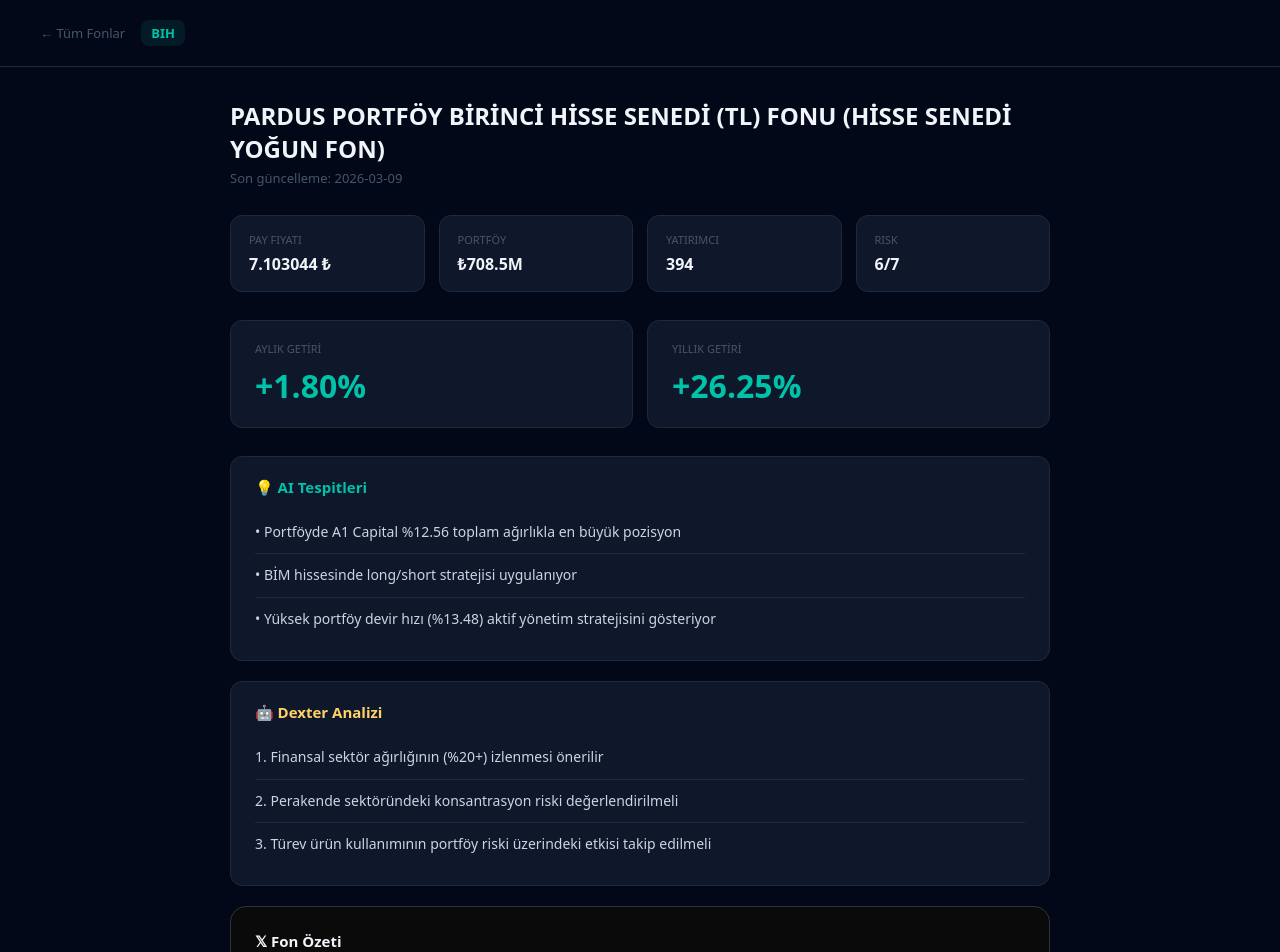
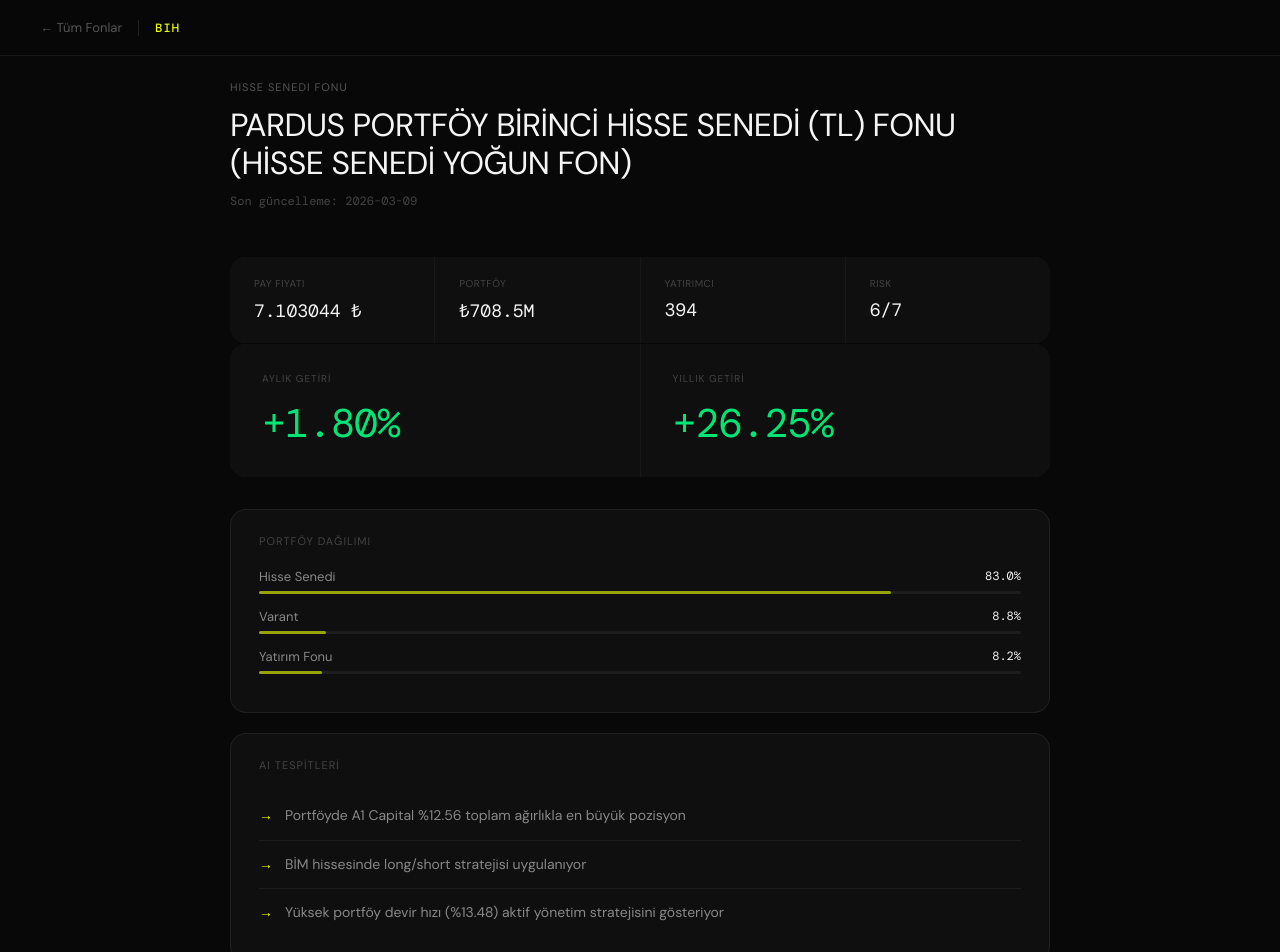
Before and after one commit to novmber/fonar-web, a Next.js app: page /fon/bih in a window 1280 px wide. Shown: the top 952 px of the page. Built offline with nearby package versions, Linux system fonts and the light colour scheme.

Commit message:
redesign: detay sayfası + filtreleme + yeni hero

```diff
--- a/app/fon/[code]/page.tsx
+++ b/app/fon/[code]/page.tsx
@@ -1,84 +1,125 @@
 import fundsData from '../../../public/funds.json'
 
 export function generateStaticParams() {
-  return (fundsData as any[])
-    .filter((f: any) => f.code)
-    .map((f: any) => ({ code: f.code.toLowerCase() }))
+  return (fundsData as any[]).filter((f: any) => f.code).map((f: any) => ({ code: f.code.toLowerCase() }))
+}
+
+function fmt(v: number) {
+  if (v >= 1e9) return `₺${(v/1e9).toFixed(2)}B`
+  if (v >= 1e6) return `₺${(v/1e6).toFixed(1)}M`
+  return `₺${v.toFixed(0)}`
 }
 
 export default async function FundPage({ params }: { params: Promise<{ code: string }> }) {
   const { code } = await params
-  const fund = (fundsData as any[]).find((f: any) => f.code?.toLowerCase() === code?.toLowerCase())
-  if (!fund) return <div style={{ color: '#f1f5f9', padding: 40 }}>Fon bulunamadı.</div>
+  const fund = (fundsData as any[]).find((f: any) => f.code?.toLowerCase() === code.toLowerCase())
+  if (!fund) return <div style={{ color: '#f5f5f5', padding: 40 }}>Fon bulunamadı.</div>
 
   return (
-    <main style={{ minHeight: '100vh', background: '#020817', color: '#f1f5f9', fontFamily: 'system-ui, sans-serif' }}>
-      <header style={{ borderBottom: '1px solid #1e293b', padding: '20px 40px', display: 'flex', alignItems: 'center', gap: 16 }}>
-        <a href="/" style={{ color: '#475569', textDecoration: 'none', fontSize: 13 }}>← Tüm Fonlar</a>
-        <span style={{ background: 'rgba(0,194,168,0.1)', color: '#00C2A8', fontSize: 13, fontWeight: 700, padding: '4px 10px', borderRadius: 8 }}>{fund.code}</span>
-      </header>
+    <main style={{ minHeight: '100vh', background: '#080808', color: '#f5f5f5', fontFamily: 'DM Sans, sans-serif' }}>
 
-      <div style={{ padding: '32px 40px', maxWidth: 900, margin: '0 auto' }}>
-        <h1 style={{ fontSize: 24, fontWeight: 800, marginBottom: 4 }}>{fund.name}</h1>
-        <p style={{ color: '#475569', fontSize: 13, marginBottom: 28 }}>Son güncelleme: {fund.latestDate}</p>
+      {/* NAV */}
+      <nav style={{ position: 'fixed', top: 0, left: 0, right: 0, zIndex: 100, borderBottom: '1px solid rgba(255,255,255,0.07)', background: 'rgba(8,8,8,0.9)', backdropFilter: 'blur(20px)', padding: '0 40px', height: 56, display: 'flex', alignItems: 'center', gap: 16 }}>
+        <a href="/" style={{ fontSize: 13, color: '#555', textDecoration: 'none', display: 'flex', alignItems: 'center', gap: 6 }}>← Tüm Fonlar</a>
+        <div style={{ width: 1, height: 16, background: 'rgba(255,255,255,0.1)' }} />
+        <span style={{ fontFamily: 'DM Mono, monospace', fontSize: 12, color: '#e8ff00', letterSpacing: 1, fontWeight: 500 }}>{fund.code}</span>
+      </nav>
 
-        <div style={{ display: 'grid', gridTemplateColumns: 'repeat(4, 1fr)', gap: 14, marginBottom: 28 }}>
+      <div style={{ paddingTop: 80, maxWidth: 900, margin: '0 auto', padding: '80px 40px 60px' }}>
+
+        {/* HEADER */}
+        <div style={{ marginBottom: 48 }}>
+          {fund.fundType && <div style={{ fontSize: 11, color: '#555', letterSpacing: 1, marginBottom: 12 }}>{fund.fundType.toUpperCase()}</div>}
+          <h1 style={{ fontSize: 'clamp(20px, 3vw, 32px)', fontWeight: 400, lineHeight: 1.2, letterSpacing: -0.5, marginBottom: 10 }}>{fund.name}</h1>
+          <div style={{ fontSize: 12, color: '#444', fontFamily: 'DM Mono, monospace' }}>Son güncelleme: {fund.latestDate}</div>
+        </div>
+
+        {/* TEMEL BİLGİLER */}
+        <div style={{ display: 'grid', gridTemplateColumns: 'repeat(4, 1fr)', gap: 1, background: 'rgba(255,255,255,0.07)', borderRadius: 16, overflow: 'hidden', marginBottom: 1 }}>
           {[
             { label: 'Pay Fiyatı', value: `${fund.unitPrice?.toFixed(6)} ₺` },
-            { label: 'Portföy', value: fund.totalValue >= 1e9 ? `₺${(fund.totalValue/1e9).toFixed(2)}B` : `₺${(fund.totalValue/1e6).toFixed(1)}M` },
-            { label: 'Yatırımcı', value: fund.participantCount?.toLocaleString('tr-TR') },
+            { label: 'Portföy', value: fund.totalValue ? fmt(fund.totalValue) : '—' },
+            { label: 'Yatırımcı', value: fund.participantCount?.toLocaleString('tr-TR') || '—' },
             { label: 'Risk', value: fund.riskScore ? `${fund.riskScore}/7` : '—' },
           ].map(item => (
-            <div key={item.label} style={{ background: '#0f172a', border: '1px solid #1e293b', borderRadius: 12, padding: '16px 18px' }}>
-              <div style={{ color: '#475569', fontSize: 11, marginBottom: 6 }}>{item.label.toUpperCase()}</div>
-              <div style={{ fontWeight: 700, fontSize: 16 }}>{item.value}</div>
+            <div key={item.label} style={{ background: '#0f0f0f', padding: '20px 24px' }}>
+              <div style={{ fontSize: 10, color: '#444', letterSpacing: 0.5, marginBottom: 8 }}>{item.label.toUpperCase()}</div>
+              <div style={{ fontWeight: 400, fontSize: 18, fontFamily: 'DM Mono, monospace' }}>{item.value}</div>
             </div>
           ))}
         </div>
 
-        <div style={{ display: 'grid', gridTemplateColumns: '1fr 1fr', gap: 14, marginBottom: 28 }}>
-          <div style={{ background: '#0f172a', border: '1px solid #1e293b', borderRadius: 12, padding: '20px 24px' }}>
-            <div style={{ color: '#475569', fontSize: 11, marginBottom: 8 }}>AYLIK GETİRİ</div>
-            <div style={{ color: (fund.monthlyReturn ?? 0) >= 0 ? '#00C2A8' : '#FF6B6B', fontWeight: 800, fontSize: 32 }}>
+        {/* GETİRİ */}
+        <div style={{ display: 'grid', gridTemplateColumns: '1fr 1fr', gap: 1, background: 'rgba(255,255,255,0.07)', borderRadius: 16, overflow: 'hidden', margin: '1px 0 32px' }}>
+          <div style={{ background: '#0f0f0f', padding: '28px 32px' }}>
+            <div style={{ fontSize: 10, color: '#444', letterSpacing: 1, marginBottom: 12 }}>AYLIK GETİRİ</div>
+            <div style={{ fontSize: 40, fontWeight: 300, fontFamily: 'DM Mono, monospace', letterSpacing: -1, color: fund.monthlyReturn == null ? '#333' : fund.monthlyReturn >= 0 ? '#00e676' : '#ff4444' }}>
               {fund.monthlyReturn != null ? `${fund.monthlyReturn >= 0 ? '+' : ''}${fund.monthlyReturn.toFixed(2)}%` : '—'}
             </div>
           </div>
-          <div style={{ background: '#0f172a', border: '1px solid #1e293b', borderRadius: 12, padding: '20px 24px' }}>
-            <div style={{ color: '#475569', fontSize: 11, marginBottom: 8 }}>YILLIK GETİRİ</div>
-            <div style={{ color: (fund.yearlyReturn ?? 0) >= 0 ? '#00C2A8' : '#FF6B6B', fontWeight: 800, fontSize: 32 }}>
+          <div style={{ background: '#0f0f0f', padding: '28px 32px' }}>
+            <div style={{ fontSize: 10, color: '#444', letterSpacing: 1, marginBottom: 12 }}>YILLIK GETİRİ</div>
+            <div style={{ fontSize: 40, fontWeight: 300, fontFamily: 'DM Mono, monospace', letterSpacing: -1, color: fund.yearlyReturn == null ? '#333' : fund.yearlyReturn >= 0 ? '#00e676' : '#ff4444' }}>
               {fund.yearlyReturn != null ? `${fund.yearlyReturn >= 0 ? '+' : ''}${fund.yearlyReturn.toFixed(2)}%` : '—'}
             </div>
           </div>
         </div>
 
-        {fund.aiInsights?.length > 0 && (
-          <div style={{ background: '#0f172a', border: '1px solid #1e293b', borderRadius: 12, padding: '20px 24px', marginBottom: 20 }}>
-            <h2 style={{ fontSize: 15, fontWeight: 700, marginBottom: 14, color: '#00C2A8' }}>💡 AI Tespitleri</h2>
-            {fund.aiInsights.map((insight: string, i: number) => (
-              <div key={i} style={{ padding: '10px 0', borderBottom: i < fund.aiInsights.length - 1 ? '1px solid #1e293b' : 'none', fontSize: 14, color: '#cbd5e1', lineHeight: 1.6 }}>• {insight}</div>
+        {/* PORTFÖY DAĞILIMI */}
+        {fund.portfolioItems?.length > 0 && (
+          <div style={{ background: '#0f0f0f', border: '1px solid rgba(255,255,255,0.07)', borderRadius: 16, padding: '24px 28px', marginBottom: 20 }}>
+            <div style={{ fontSize: 11, color: '#444', letterSpacing: 1, marginBottom: 20 }}>PORTFÖY DAĞILIMI</div>
+            {fund.portfolioItems.map((item: any, i: number) => (
+              <div key={i} style={{ marginBottom: 14 }}>
+                <div style={{ display: 'flex', justifyContent: 'space-between', marginBottom: 6, fontSize: 13 }}>
+                  <span style={{ color: '#888' }}>{item.name}</span>
+                  <span style={{ fontFamily: 'DM Mono, monospace', fontSize: 12, color: '#f5f5f5' }}>{item.value?.toFixed(1)}%</span>
+                </div>
+                <div style={{ height: 3, background: 'rgba(255,255,255,0.06)', borderRadius: 2 }}>
+                  <div style={{ height: '100%', width: `${item.value}%`, background: 'rgba(232,255,0,0.6)', borderRadius: 2, transition: 'width 0.5s' }} />
+                </div>
+              </div>
             ))}
           </div>
         )}
 
-        {fund.dexterRecommendations?.length > 0 && (
-          <div style={{ background: '#0f172a', border: '1px solid #1e293b', borderRadius: 12, padding: '20px 24px', marginBottom: 20 }}>
-            <h2 style={{ fontSize: 15, fontWeight: 700, marginBottom: 14, color: '#FFD166' }}>🤖 Dexter Analizi</h2>
-            {fund.dexterRecommendations.map((rec: string, i: number) => (
-              <div key={i} style={{ padding: '10px 0', borderBottom: i < fund.dexterRecommendations.length - 1 ? '1px solid #1e293b' : 'none', fontSize: 14, color: '#cbd5e1', lineHeight: 1.6 }}>{i + 1}. {rec}</div>
+        {/* AI TESPİTLER */}
+        {fund.aiInsights?.length > 0 && (
+          <div style={{ background: '#0f0f0f', border: '1px solid rgba(255,255,255,0.07)', borderRadius: 16, padding: '24px 28px', marginBottom: 20 }}>
+            <div style={{ fontSize: 11, color: '#444', letterSpacing: 1, marginBottom: 20 }}>AI TESPİTLERİ</div>
+            {fund.aiInsights.map((insight: string, i: number) => (
+              <div key={i} style={{ padding: '12px 0', borderBottom: i < fund.aiInsights.length - 1 ? '1px solid rgba(255,255,255,0.05)' : 'none', fontSize: 14, color: '#888', lineHeight: 1.7, display: 'flex', gap: 12 }}>
+                <span style={{ color: '#e8ff00', flexShrink: 0 }}>→</span>
+                {insight}
+              </div>
             ))}
           </div>
         )}
 
-        {fund.twitterSummary && (
-          <div style={{ background: '#0a0a0a', border: '1px solid #2f3336', borderRadius: 16, padding: 24, marginBottom: 20 }}>
-            <h2 style={{ fontSize: 15, fontWeight: 700, marginBottom: 14, color: '#f1f5f9' }}>𝕏 Fon Özeti</h2>
-            <pre style={{ color: '#e7e9ea', fontSize: 13, lineHeight: 1.7, whiteSpace: 'pre-wrap', margin: 0, fontFamily: 'system-ui' }}>{fund.twitterSummary}</pre>
+        {/* DEXTER */}
+        {fund.dexterRecommendations?.length > 0 && (
+          <div style={{ background: '#0f0f0f', border: '1px solid rgba(255,255,255,0.07)', borderRadius: 16, padding: '24px 28px', marginBottom: 20 }}>
+            <div style={{ fontSize: 11, color: '#444', letterSpacing: 1, marginBottom: 20 }}>DEXTER ANALİZİ</div>
+            {fund.dexterRecommendations.map((rec: string, i: number) => (
+              <div key={i} style={{ padding: '12px 0', borderBottom: i < fund.dexterRecommendations.length - 1 ? '1px solid rgba(255,255,255,0.05)' : 'none', fontSize: 14, color: '#888', lineHeight: 1.7, display: 'flex', gap: 12 }}>
+                <span style={{ fontFamily: 'DM Mono, monospace', fontSize: 11, color: '#555', flexShrink: 0, paddingTop: 2 }}>0{i+1}</span>
+                {rec}
+              </div>
+            ))}
           </div>
         )}
 
-        <p style={{ color: '#475569', fontSize: 11, lineHeight: 1.6, marginTop: 32, padding: '16px 0', borderTop: '1px solid #1e293b' }}>
+        {/* TWEET ÖZETİ */}
+        {fund.twitterSummary && (
+          <div style={{ background: '#0a0a0a', border: '1px solid rgba(255,255,255,0.07)', borderRadius: 16, padding: '24px 28px', marginBottom: 20 }}>
+            <div style={{ fontSize: 11, color: '#444', letterSpacing: 1, marginBottom: 20 }}>FON ÖZETİ</div>
+            <pre style={{ color: '#666', fontSize: 13, lineHeight: 1.8, whiteSpace: 'pre-wrap', margin: 0, fontFamily: 'DM Mono, monospace' }}>{fund.twitterSummary}</pre>
+          </div>
+        )}
+
+        <div style={{ paddingTop: 32, borderTop: '1px solid rgba(255,255,255,0.05)', fontSize: 11, color: '#333', lineHeight: 1.8 }}>
           ⚠️ Bu sayfadaki bilgiler yalnızca bilgilendirme amaçlıdır. Yatırım tavsiyesi değildir.
-        </p>
+        </div>
       </div>
     </main>
   )
```
Also changed, not shown: app/page.tsx (+74 -28 lines).
